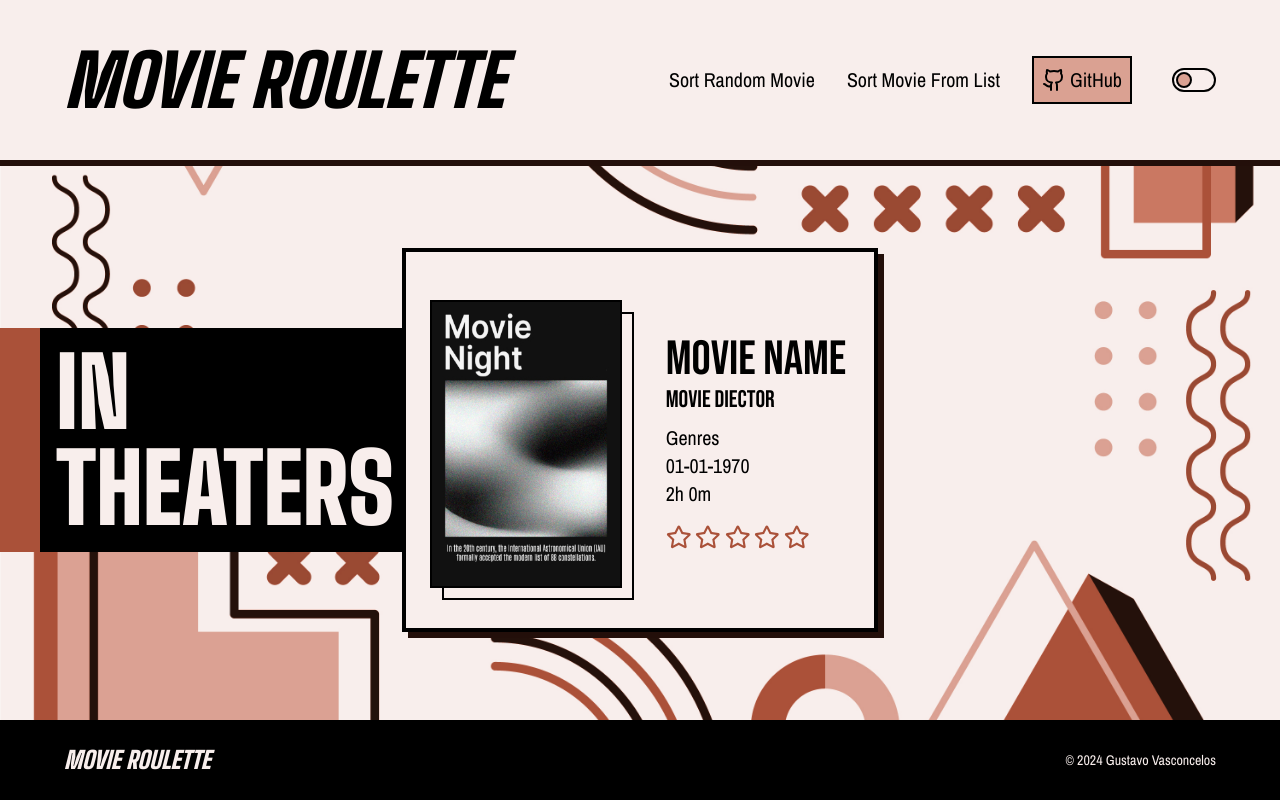
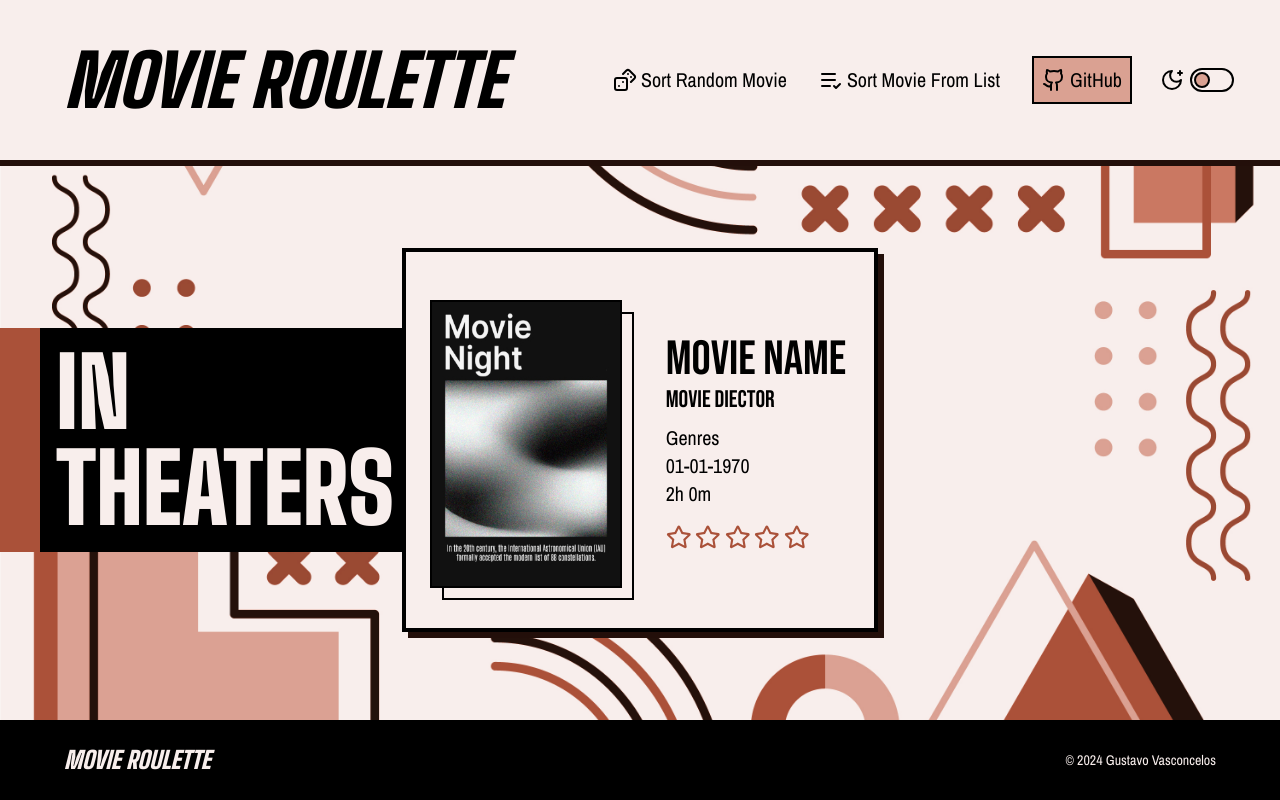
Before and after one commit to gusvsconcelos/movie-roulette, a React (Vite) app: page / in a window 1280 px wide. Built offline with nearby package versions, Linux system fonts and the light colour scheme; no server answers.

Commit message:
add icons to navbar

```diff
--- a/package.json
+++ b/package.json
@@ -10,6 +10,7 @@
     "preview": "vite preview"
   },
   "dependencies": {
+    "@material-tailwind/react": "^2.1.10",
     "dotenv": "^16.4.5",
     "framer-motion": "^11.3.31",
     "lucide-react": "^0.453.0",
--- a/src/components/ui/Nav.tsx
+++ b/src/components/ui/Nav.tsx
@@ -1,19 +1,21 @@
 import { Link } from 'react-router-dom'
-import { Github } from 'lucide-react'
+import { Github, Dices, ListCheck } from 'lucide-react'
 
 export function Nav() {
   return (
     <nav className="flex items-center absolute right-32 m-1 font-ui text-xl">
       <Link
-        className="mx-4 hover:underline underline-offset-4 decoration-2"
+        className="flex items-center gap-1 mx-4 hover:underline underline-offset-4 decoration-2"
         to="/sort-random"
       >
+        <Dices />
         Sort Random Movie
       </Link>
       <Link
-        className="mx-4 hover:underline underline-offset-4 decoration-2"
+        className="flex items-center gap-1 mx-4 hover:underline underline-offset-4 decoration-2"
         to="/sort-list"
       >
+        <ListCheck />
         Sort Movie From List
       </Link>
       <a
--- a/src/components/ui/ToggleSwitch.tsx
+++ b/src/components/ui/ToggleSwitch.tsx
@@ -1,11 +1,16 @@
+import { MoonStar } from 'lucide-react'
+
 export function ToggleSwitch() {
   return (
-    <label className="absolute right-16 inline-flex items-center cursor-pointer">
-      <input type="checkbox" value="" className="sr-only peer" />
-      <div className="w-11 h-6 rounded-full border-2 border-black bg-[#F8EEEC]  peer-checked:bg-[#061012] peer-checked:border-[#DAEEF4] after:content-[''] after:absolute after:top-[4px] after:left-[4px] after:w-4 after:h-4 after:bg-[#DAA192] peer-checked:after:bg-[#54ADC5] after:rounded-full after:border-2 after:border-black peer-checked:after:border-[#DAEEF4] after:transition-all peer-checked:after:translate-x-5 " />
-      <span className="invisible absolute z-10 w-24 top-full left-0 ml-[-60%] mt-2 p-2 bg-black text-[#F8EEEC] text-center font-ui antialiased peer-hover:visible">
-        Dark Mode
-      </span>
-    </label>
+    <div className="flex items-center absolute right-[90px]">
+      <MoonStar className="absolute right-[6px]" />
+      <label className="absolute inline-flex items-center cursor-pointer">
+        <input type="checkbox" value="" className="sr-only peer" />
+        <div className="w-11 h-6 rounded-full border-2 border-black bg-[#F8EEEC]  peer-checked:bg-[#061012] peer-checked:border-[#DAEEF4] after:content-[''] after:absolute after:top-[4px] after:left-[4px] after:w-4 after:h-4 after:bg-[#DAA192] peer-checked:after:bg-[#54ADC5] after:rounded-full after:border-2 after:border-black peer-checked:after:border-[#DAEEF4] after:transition-all peer-checked:after:translate-x-5 " />
+        <span className="invisible absolute z-10 w-24 top-full left-0 ml-[-60%] mt-2 p-2 bg-black text-[#F8EEEC] text-center text-[12px] font-ui antialiased peer-hover:visible">
+          Toggle Dark Mode
+        </span>
+      </label>
+    </div>
   )
 }
```
Also changed, not shown: 1 other file (tests, documents, lock files or other folders).
